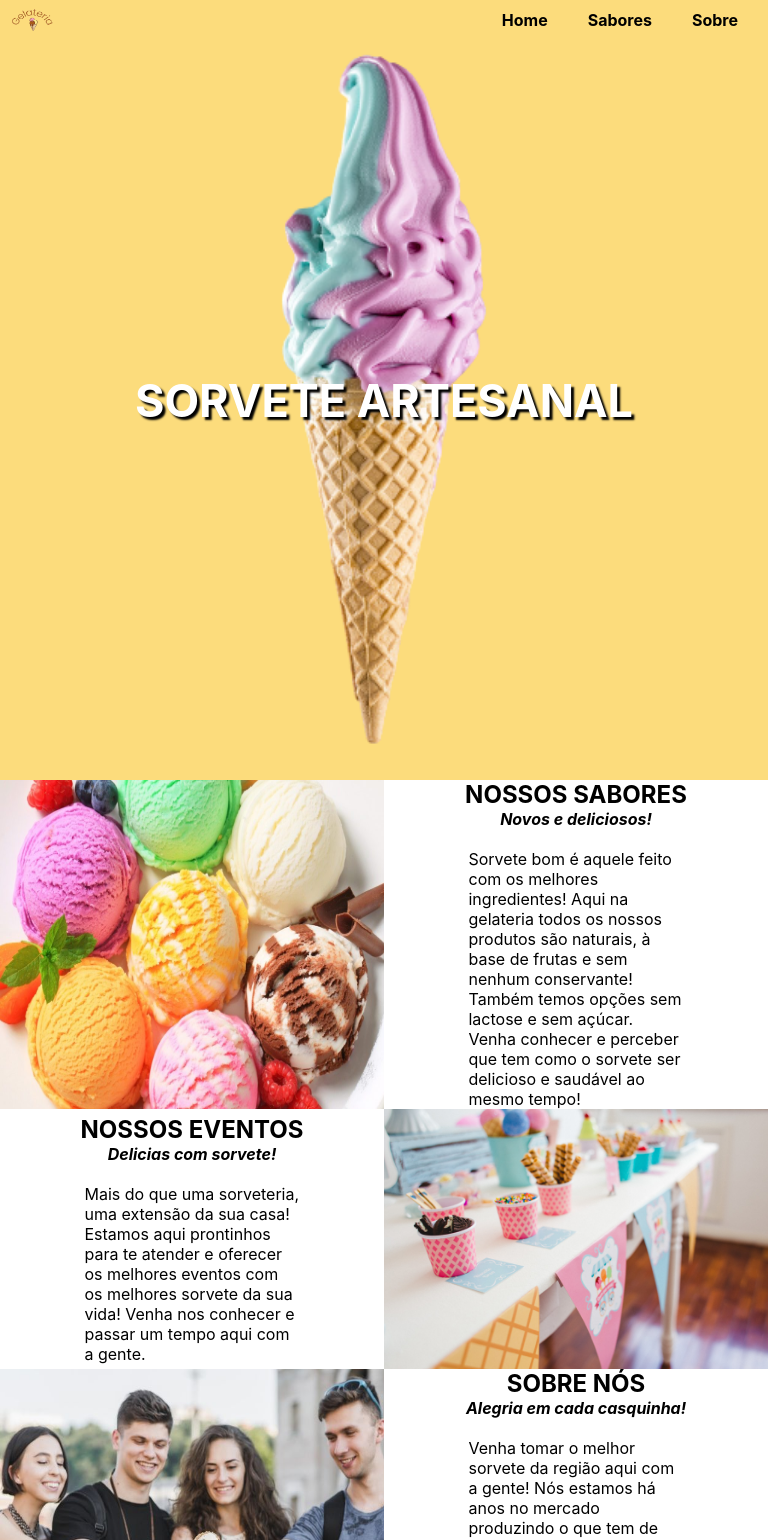
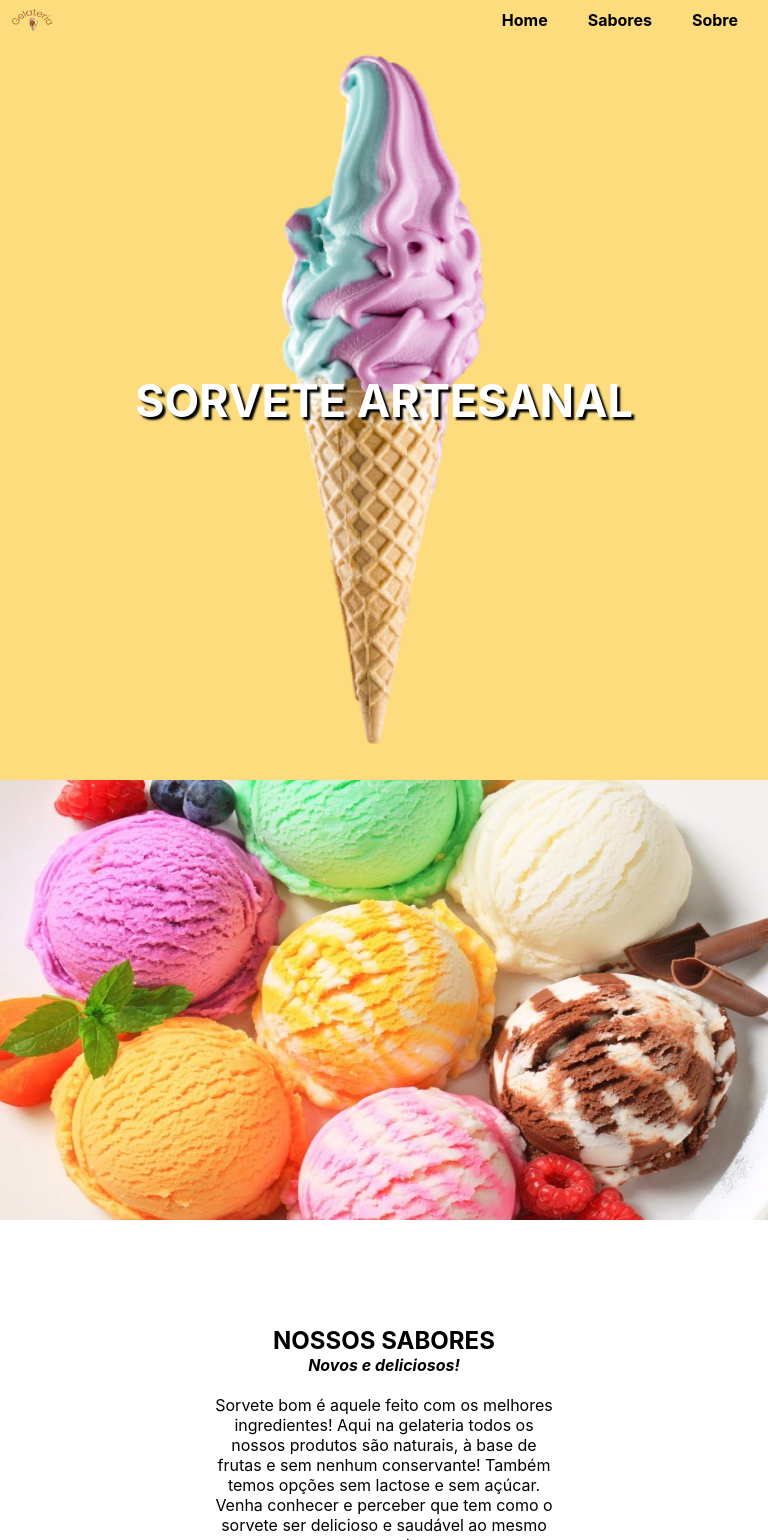
Before and after one commit to PauloRobertt/PROJETO-SORVETERIA, a React (Create React App) app in the folder sorveteria/: page / in a window 768 px wide. Shown: the top 1540 px of the page. Built offline with nearby package versions, Linux system fonts and the light colour scheme.

Commit message:
Responsivo da página inicial concluída

```diff
--- a/sorveteria/src/Paginas/Home/index.js
+++ b/sorveteria/src/Paginas/Home/index.js
@@ -14,7 +14,7 @@ export default function Home(){
                 <section className='secao-cards'>
                     <div className='card-img' >
                         <img src="assets/banner-sabores.jpg" alt=""/>
-                        </div>
+                    </div>
                     <div className='card'>
                         <h2>NOSSOS SABORES</h2>
                         <h4>Novos e deliciosos!</h4>
@@ -33,7 +33,7 @@ export default function Home(){
                     </div>
                     <div className='card-img' >
                         <img src="assets/eventos-image.jpg" alt=""/>
-                        </div>
+                    </div>
                 </section>
                 <section className='secao-cards'>
                     <div className='card-img' >
--- a/sorveteria/src/Paginas/Home/style.css
+++ b/sorveteria/src/Paginas/Home/style.css
@@ -37,3 +37,48 @@
 .Home .card p{
     width: 56%;
 }
+
+@media screen and (max-width:436px){
+    .Home .secao-cards{
+        flex-direction: column;
+        width: 100%;
+        align-items: center;
+    }
+
+    .Home .secao-cards:nth-child(3){
+        flex-direction: column-reverse;
+    }
+
+    .Home .secao-cards .card-img{
+        width: 100%;
+    }
+
+    .Home .card{
+        width: 80%;
+        text-align: center;
+        padding: 40px 0px;
+    }
+}
+@media screen and (min-width:437px) and (max-width:768px){
+    .Home .secao-cards{
+        flex-direction: column;
+        width: 100%;
+        align-items: center;
+    }
+
+    .Home .secao-cards:nth-child(3){
+        flex-direction: column-reverse;
+    }
+
+    .Home .secao-cards .card-img{
+        width: 100%;
+        height: 55vh;
+    }
+
+    .Home .card{
+        width: 80%;
+        height: 55vh;
+        text-align: center;
+        padding: 40px 0px;
+    }
+}
```
